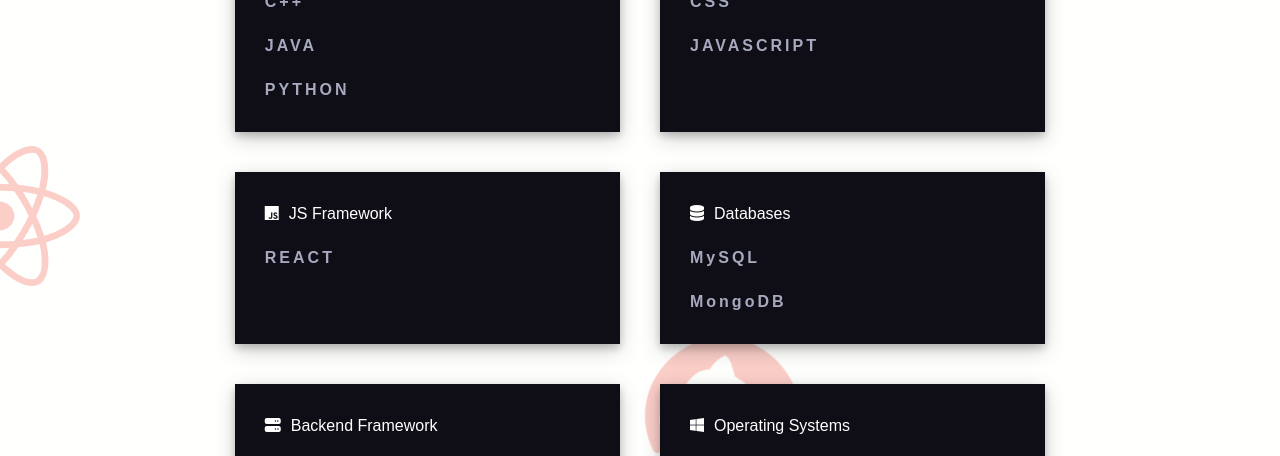
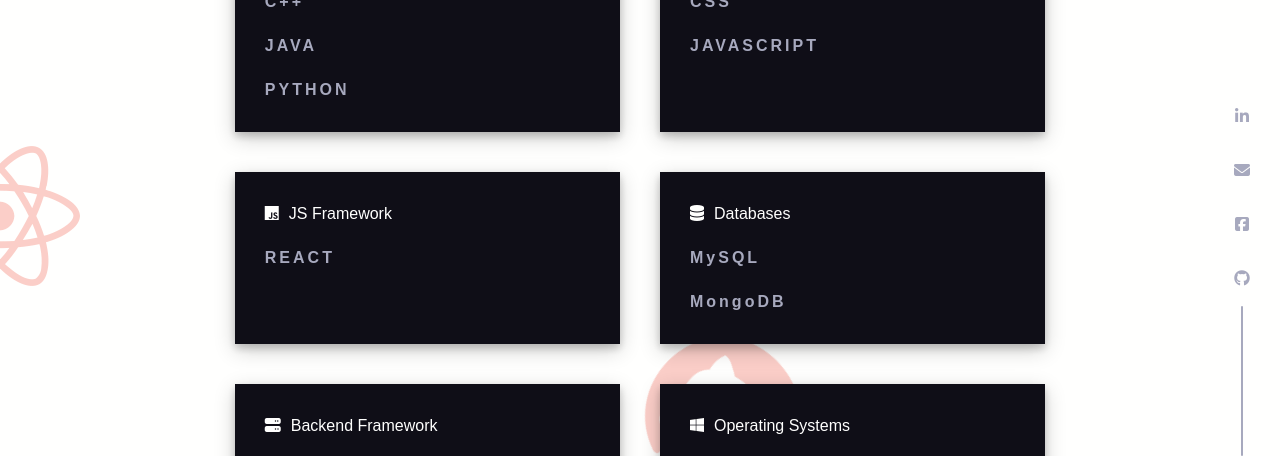
Before and after one commit to sainath123112/Talluri-Sainath, a React (Create React App) app: page /Talluri-Sainath/skills in a window 1280 px wide. Shown: the part 344-800 px from the top of the page. Built offline with nearby package versions, Linux system fonts and the light colour scheme; a web font is replaced by a local one.

Commit message:
deploy website

```diff
--- /dev/null
+++ b/src/components/contact-links/ContactLinks.css
@@ -0,0 +1,34 @@
+.contact-links
+{
+    position: fixed;
+    display: flex;
+    flex-direction: column;
+    justify-content: center;
+    align-items: center;
+    padding: 20px 20px 0 20px;
+    bottom: 0;
+    right: 0;
+}
+.contact-links a
+{
+    text-decoration: none;
+    color: #a7a9be;
+    padding: 15px 10px;
+    font-size: 1em;
+    transform: scale(1);
+    transition: all 0.25s linear;
+}
+.contact-links span
+{
+    height: 150px;
+    width: 2px;
+    background-color: #a7a9be;
+    border-radius: 5px;
+
+
+}
+.contact-links a:hover
+{
+    transform: scale(1.3);
+
+}
--- /dev/null
+++ b/src/components/contact-links/ContactLinks.js
@@ -0,0 +1,18 @@
+import React from 'react'
+import {Link} from "react-router-dom"
+import "./ContactLinks.css";
+
+
+function ContactLinks() {
+  return (
+    <div className="contact-links">
+                    <a href="https://linkedin.com/in/sainath-talluri" target="__blank"><i className="fa-brands fa-linkedin-in"></i></a>
+                    <Link to="/Talluri-Sainath/contact"><i className="fa-solid fa-envelope"></i></Link>
+                    <a href="https://linkedin.com/in/sainath-talluri" target="__blank"><i className="fa-brands fa-square-facebook"></i></a>
+                    <a href="https://github.com/sainath123112" target="__blank"><i className="fa-brands fa-github"></i></a>
+                    <span></span>
+                </div>
+  )
+}
+
+export default ContactLinks
--- a/src/components/contact/Contact.css
+++ b/src/components/contact/Contact.css
@@ -90,4 +90,5 @@
     letter-spacing: 2px;
     padding: 6px 24px;
     border-radius: 5px;
+    font-weight: bold;
 }
--- a/src/components/contact/Contact.js
+++ b/src/components/contact/Contact.js
@@ -2,6 +2,8 @@
 import { useEffect, useState } from "react";
 import { useLocation } from "react-router-dom";
 import Logos from "../logos/Logos.js";
+import ContactLinks from "../contact-links/ContactLinks";
+
 function Contact({setcomponentpath})
 {
     const [to, setTo] = useState('');
@@ -28,6 +30,8 @@
                     <button type="submit" >Send</button>
                 </form>
             </div>
+
+            <ContactLinks></ContactLinks>
             <Logos color="#e53170"></Logos>
         </div>
     );
--- a/src/components/experience/Experience.js
+++ b/src/components/experience/Experience.js
@@ -2,7 +2,9 @@
 import { useEffect } from "react";
 import { useLocation } from "react-router-dom";
 import Logos from "../logos/Logos";
-function Experience({setcomponentpath, componentpath})
+import ContactLinks from "../contact-links/ContactLinks";
+
+function Experience({setcomponentpath})
 {
 
     const location = useLocation();
@@ -42,6 +44,8 @@
                             libraries like Redux and react hooks.</li>
                 </ul>
             </div>
+
+            <ContactLinks></ContactLinks>
             <Logos color="#f25f4c"></Logos>
         </div>
     );
--- a/src/components/home/Home.css
+++ b/src/components/home/Home.css
@@ -53,38 +53,3 @@
 {
     padding: 0 10px;
 }
-.contact-links
-{
-    position: fixed;
-    display: flex;
-    flex-direction: column;
-    justify-content: center;
-    align-items: center;
-    padding: 20px 20px 0 20px;
-    bottom: 0;
-    right: 0;
-}
-.contact-links a
-{
-    text-decoration: none;
-    color: #a7a9be;
-    padding: 15px 10px;
-    font-size: 1em;
-    transform: scale(1);
-    transition: all 0.25s linear;
-}
-.contact-links span
-{
-    height: 150px;
-    width: 2px;
-    background-color: #a7a9be;
-    border-radius: 5px;
-
-
-}
-.contact-links a:hover
-{
-    color: #fffffe;
-    transform: scale(1.3);
-
-}
--- a/src/components/home/Home.js
+++ b/src/components/home/Home.js
@@ -2,6 +2,7 @@
 import { useLocation } from "react-router-dom";
 import Logos from "../logos/Logos";
 import { useEffect } from "react";
+import ContactLinks from "../contact-links/ContactLinks";
 
 function Home({setcomponentpath, componentpath}) {
     const location = useLocation();
@@ -20,13 +21,7 @@
                 <h1 className="home-name">Talluri Sainath</h1>
                 <p className="home-role"><i className="fa-solid fa-less-than"></i>Web Developer<i className="fa-solid fa-greater-than"></i></p>
 
-                <div className="contact-links">
-                    <a href="https://linkedin.com/in/sainath-talluri" target="__blank"><i className="fa-brands fa-linkedin-in"></i></a>
-                    <a href="https://linkedin.com/in/sainath-talluri" target="__blank"><i className="fa-solid fa-envelope"></i></a>
-                    <a href="https://linkedin.com/in/sainath-talluri" target="__blank"><i className="fa-brands fa-square-facebook"></i></a>
-                    <a href="https://github.com/sainath123112" target="__blank"><i className="fa-brands fa-github"></i></a>
-                    <span></span>
-                </div>
+                <ContactLinks></ContactLinks>
             </div>
             <Logos color="#a7a9be"></Logos>
         </div>
--- a/src/components/projects/Projects.js
+++ b/src/components/projects/Projects.js
@@ -6,6 +6,7 @@
 import Quotegenerator from "./images/quote_generator.mp4";
 import FoodOrderApp from "./images/foodorderapp.mp4";
 import MultiApiApp from "./images/multi_api_app.mp4";
+import ContactLinks from "../contact-links/ContactLinks";
 
 function Projects({setcomponentpath, componentpath})
 {
@@ -124,6 +125,8 @@
         <div className="project-item"></div>
         <div className="project-item"></div>
       </div>
+
+      <ContactLinks></ContactLinks>
       <Logos color="#ff8906"></Logos>
     </div>
   );
--- a/src/components/skills/Skills.js
+++ b/src/components/skills/Skills.js
@@ -2,6 +2,7 @@
 import { useEffect } from "react";
 import { useLocation } from "react-router-dom";
 import Logos from "../logos/Logos";
+import ContactLinks from "../contact-links/ContactLinks";
 
 
 function Skills({setcomponentpath, componentpath})
@@ -94,6 +95,7 @@
             </div>
 
         </div>
+        <ContactLinks></ContactLinks>
         <Logos color="#f25f4c"></Logos>
         </div>
 
```
